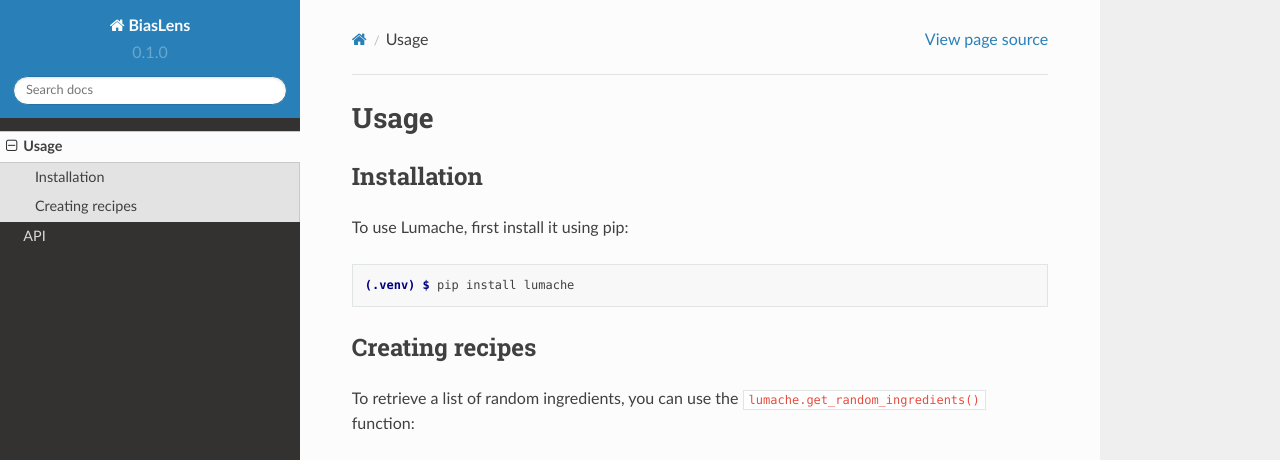
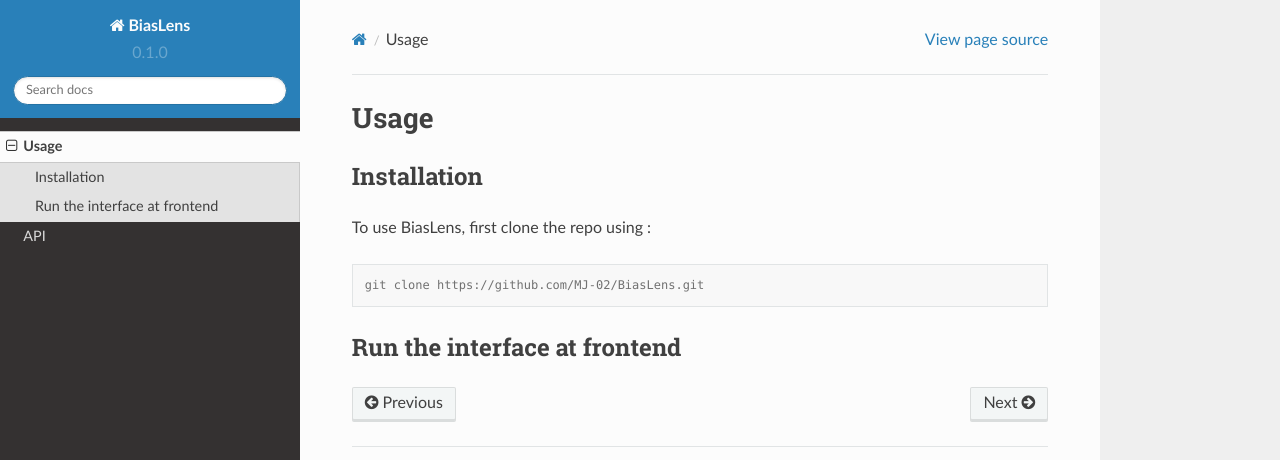
Before and after one commit to MJ-02/BiasLens, a Sphinx documentation site: the page built from docs/source/usage.rst, in a window 1280 px wide and 1095 px high. Shown: the top 460 px of the window. Built offline with Sphinx 7.4.7 and the Read the Docs theme 2.0.0, drawn with Linux system fonts in a browser that asks for light colours; some of the changed text lies outside the part shown; grey boxes are pictures that could not be loaded.

Commit message:
Update usage.rst

```diff
--- a/docs/source/usage.rst
+++ b/docs/source/usage.rst
@@ -6,28 +6,11 @@
 Installation
 ------------
 
-To use Lumache, first install it using pip:
+To use BiasLens, first clone the repo using :
 
 .. code-block:: console
 
-   (.venv) $ pip install lumache
+   git clone https://github.com/MJ-02/BiasLens.git
 
-Creating recipes
+Run the interface at frontend
 ----------------
-
-To retrieve a list of random ingredients,
-you can use the ``lumache.get_random_ingredients()`` function:
-
-.. autofunction:: lumache.get_random_ingredients
-
-The ``kind`` parameter should be either ``"meat"``, ``"fish"``,
-or ``"veggies"``. Otherwise, :py:func:`lumache.get_random_ingredients`
-will raise an exception.
-
-.. autoexception:: lumache.InvalidKindError
-
-For example:
-
->>> import lumache
->>> lumache.get_random_ingredients()
-['shells', 'gorgonzola', 'parsley']
```
